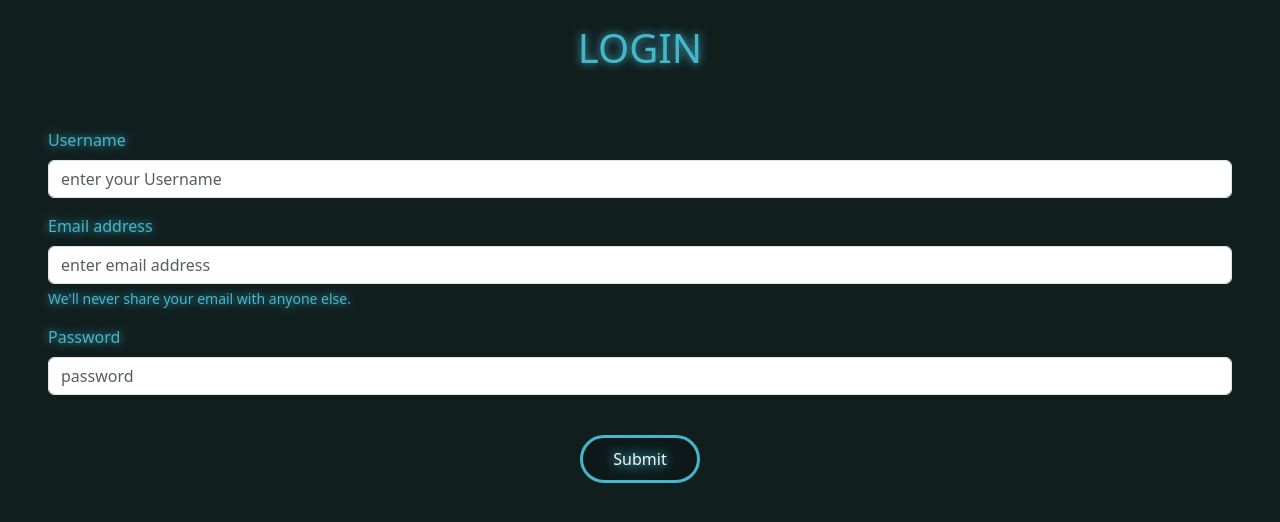
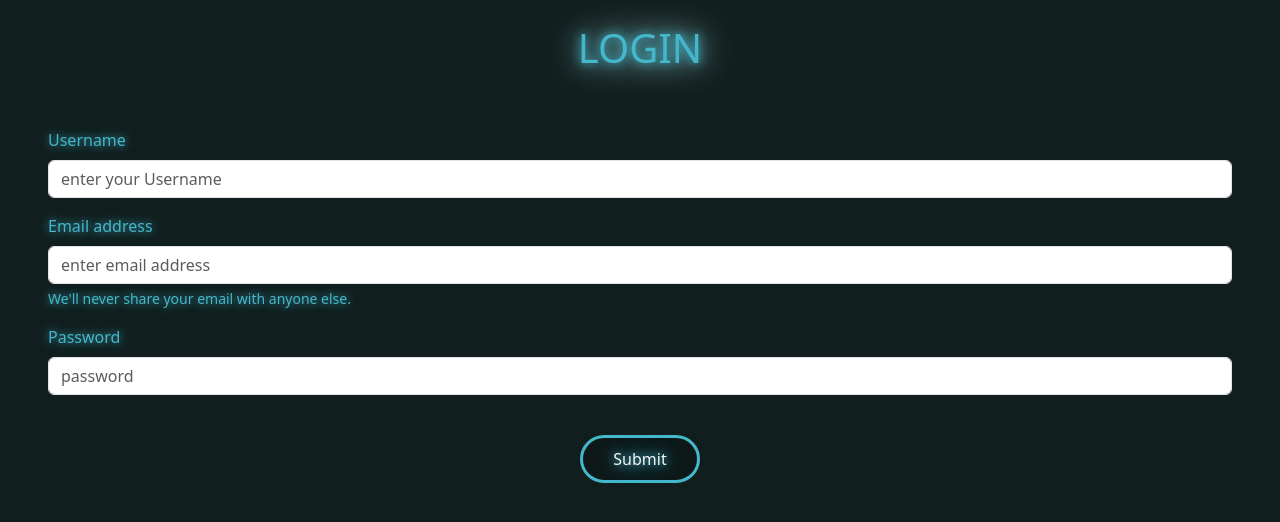
Before and after one commit to JOMON-X/login, a plain HTML site: page index.html in a window 1280 px wide. Drawn offline with nearby package versions, Linux system fonts and the light colour scheme.

Commit message:
style changes

```diff
--- a/style.css
+++ b/style.css
@@ -42,5 +42,8 @@ div{
     display: flex;
     justify-content: center;
     align-items: center;
+    text-shadow:0 0 10px rgb(68, 183, 203),
+    0 0 20px rgb(68, 183, 203),
+     0 0 40px white;
 
 }
```
